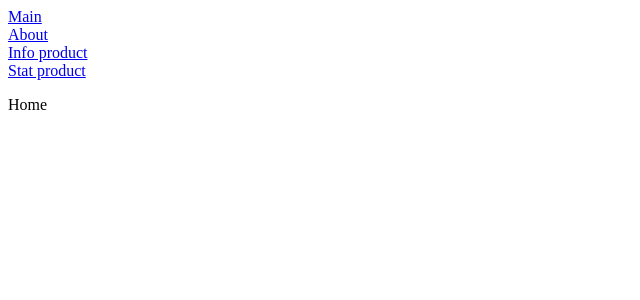
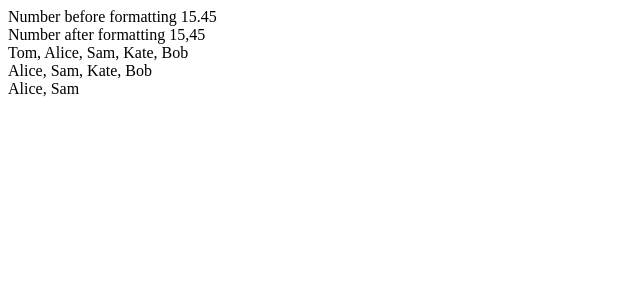
Before and after one commit to NurgaliyevS/Angular-Metanit, an Angular app: page / in a window 1280 px wide. Shown: the top 300 px of the page, without its empty margins (0-640 px from the left). Built offline with nearby package versions, Linux system fonts and the light colour scheme.

Commit message:
add new logic with pipes

```diff
--- a/src/app/app.component.html
+++ b/src/app/app.component.html
@@ -1,13 +1,17 @@
+<div>Number before formatting {{ x }}</div>
+
+<div>Number after formatting {{ x | format }}</div>
+
 <div>
-  <nav>
-    <a routerLink="">Main</a>
-    <br />
-    <a routerLink="/about">About</a>
-    <br/>
-    <a routerLink="/item/5/details">Info product</a>
-    <br />
-    <a routerLink="/item/5/stat">Stat product</a>
-  </nav>
+    {{users | join}}
 </div>
 
-<router-outlet></router-outlet>
+
+<div>
+    {{users | join:1}}
+</div>
+
+
+<div>
+    {{users | join:1:3}}
+</div>
--- a/src/app/app.component.ts
+++ b/src/app/app.component.ts
@@ -1,5 +1,4 @@
-import { Component, OnInit } from '@angular/core';
-import { Router } from '@angular/router';
+import { Component } from '@angular/core';
 
 export class Item {
   constructor(public id: number, public product: string, public price: number) {}
@@ -9,4 +8,7 @@ export class Item {
   templateUrl: './app.component.html',
 })
 export class AppComponent {
+  x: number = 15.45;
+
+  users = ["Tom", "Alice", "Sam", "Kate", "Bob"];
 }
--- a/src/app/app.module.ts
+++ b/src/app/app.module.ts
@@ -13,6 +13,8 @@ import { ItemStatComponent } from './item.stat/item.stat.component';
 import { ItemDetailsComponent } from './item.details/item.details.component';
 import { AboutGuard } from './about.guard';
 import { ExitAboutGuard } from './exit.about.guard';
+import { FormatPipe } from './format.pipe';
+import { JoinPipe } from './join.pipe';
 
 const itemRoutes: Routes = [
   { path: 'details', component: ItemDetailsComponent },
@@ -43,6 +45,8 @@ const appRoutes: Routes = [
     DataComponent,
     ItemStatComponent,
     ItemDetailsComponent,
+    FormatPipe,
+    JoinPipe
   ],
   bootstrap: [AppComponent],
   providers: [AboutGuard, ExitAboutGuard],
--- /dev/null
+++ b/src/app/format.pipe.ts
@@ -0,0 +1,11 @@
+import { Pipe, PipeTransform } from "@angular/core";
+
+@Pipe({
+    name: 'format'
+})
+
+export class FormatPipe implements PipeTransform {
+    transform(value: number, args?: any): string {
+        return value.toString().replace('.', ',')
+    }
+}
--- /dev/null
+++ b/src/app/join.pipe.ts
@@ -0,0 +1,20 @@
+import { Pipe, PipeTransform } from '@angular/core';
+
+@Pipe({
+  name: 'join',
+})
+export class JoinPipe implements PipeTransform {
+  transform(array: any, start?: any, end?: any) {
+    let result = array;
+
+    if (start) {
+      if (end) {
+        result = array.slice(start, end);
+      } else {
+        result = array.slice(start, result.length);
+      }
+    }
+
+    return result.join(', ');
+  }
+}
```
